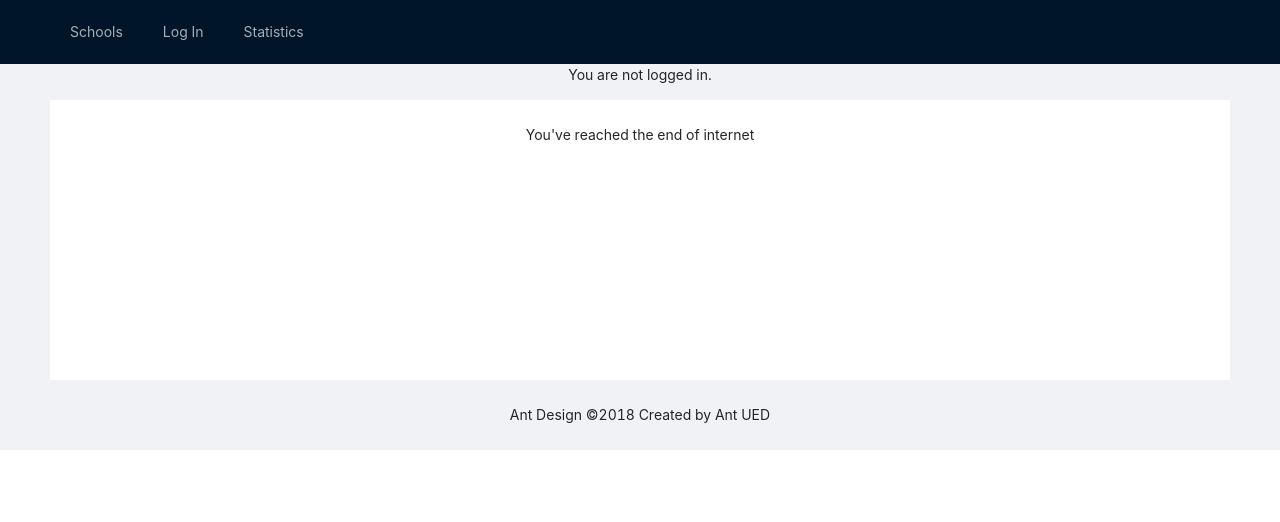
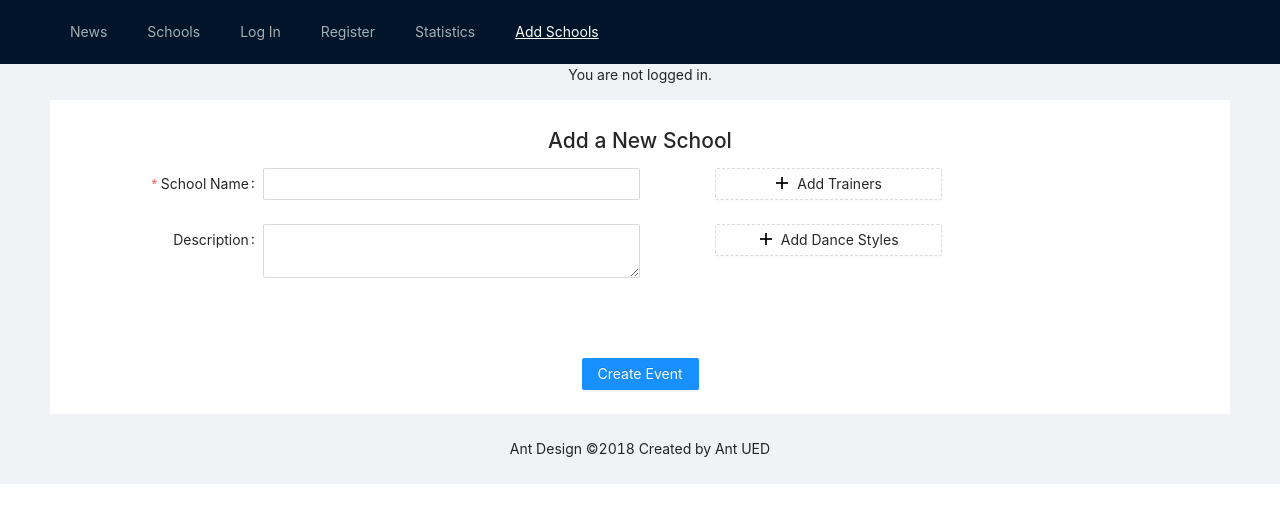
Before and after one commit to RasenganORG/RhythmApp, a React (Create React App) app: page /addSchools in a window 1280 px wide. Shown: the top 522 px of the page. Built offline with nearby package versions, Linux system fonts and the light colour scheme.

Commit message:
feat: add auth and routes

```diff
--- a/package.json
+++ b/package.json
@@ -3,14 +3,18 @@
   "version": "0.1.0",
   "private": true,
   "dependencies": {
+    "@reduxjs/toolkit": "^1.8.3",
     "@testing-library/jest-dom": "^5.16.4",
     "@testing-library/react": "^13.3.0",
     "@testing-library/user-event": "^13.5.0",
     "antd": "^4.21.7",
+    "axios": "^0.27.2",
     "react": "^18.2.0",
     "react-dom": "^18.2.0",
+    "react-redux": "^8.0.2",
     "react-router-dom": "^6.3.0",
     "react-scripts": "5.0.1",
+    "redux": "^4.2.0",
     "web-vitals": "^2.1.4"
   },
   "scripts": {
--- a/src/App.js
+++ b/src/App.js
@@ -1,4 +1,4 @@
-import { BrowserRouter, Routes, Route } from "react-router-dom";
+import { BrowserRouter, Routes, Route, Navigate } from "react-router-dom";
 import "./App.css";
 import News from "./components/news/News";
 import Schools from "./components/schools/Schools";
@@ -10,6 +10,7 @@ import LogIn from "./components/LogIn";
 import Statistics from "./components/statistics/Statistics";
 import { AuthProvider } from "./components/auth/AuthProvider";
 import { RequireAuth } from "./components/auth/RequiredAuth";
+import AddSchools from "./components/schools/addSchools";
 
 function App() {
   return (
@@ -18,12 +19,8 @@ function App() {
         <AuthProvider>
           <Routes>
             <Route path="/" element={<LayoutPage />}>
-              <Route
-                index
-                element={
-                  <News/>
-                }
-              />
+              <Route index element={<News />} />
+              <Route path="news" element={<News />} />
               <Route path="news/:newsId" element={<NewsItem />} />
               <Route path="schools" element={<Schools />} />
               <Route path="schools/:schoolsId" element={<SchoolsItem />} />
@@ -35,6 +32,7 @@ function App() {
                   </RequireAuth>
                 }
               />
+              <Route path="addSchools" element={<AddSchools />} />
               <Route path="*" element={<NotFound />} />
             </Route>
             <Route path="login" element={<LogIn />} />
--- a/src/components/layout/LayoutPage.js
+++ b/src/components/layout/LayoutPage.js
@@ -1,16 +1,27 @@
 import React from "react";
 import "./LayoutPage.css";
 import { Outlet, NavLink } from "react-router-dom";
-import { Breadcrumb, Layout, Menu } from "antd";
+import { Layout, Menu } from "antd";
 import { AuthStatus } from "../auth/AuthStatus";
-import News from "../news/News";
 const { Header, Content, Footer } = Layout;
 
 const LayoutPage = () => {
   let activeStyle = {
     textDecoration: "underline",
+    color: "#ffff",
   };
   const items = [
+    {
+      label: (
+        <NavLink
+          to="/news"
+          style={({ isActive }) => (isActive ? activeStyle : undefined)}
+        >
+          News
+        </NavLink>
+      ),
+      key: "item-1",
+    },
     {
       label: (
         <NavLink
@@ -31,7 +42,18 @@ const LayoutPage = () => {
           Log In
         </NavLink>
       ),
-      key: "item-5",
+      key: "item-3",
+    },
+    {
+      label: (
+        <NavLink
+          to="/register"
+          style={({ isActive }) => (isActive ? activeStyle : undefined)}
+        >
+          Register
+        </NavLink>
+      ),
+      key: "item-4",
     },
     {
       label: (
@@ -43,6 +65,17 @@ const LayoutPage = () => {
         </NavLink>
       ),
       key: "item-5",
+    },
+    {
+      label: (
+        <NavLink
+          to="/addSchools"
+          style={({ isActive }) => (isActive ? activeStyle : undefined)}
+        >
+          Add Schools
+        </NavLink>
+      ),
+      key: "item-6",
     },
   ];
 
--- a/src/components/news/News.js
+++ b/src/components/news/News.js
@@ -1,9 +1,17 @@
-import React from "react";
+import { Card } from 'antd';
+import React from 'react';
+const { Meta } = Card;
 
 export default function News() {
   return (
-    <div>
-      News
-    </div>
+    <Card
+    hoverable
+    style={{
+      width: 300,
+    }}
+    cover={<img alt="example" src="https://i.imgur.com/IXuC2az.jpg" />}
+  >
+    <Meta title="News Title" description="news-description" />
+  </Card>
   );
 }
--- a/src/components/schools/Schools.js
+++ b/src/components/schools/Schools.js
@@ -1,9 +1,6 @@
-import React from "react";
 
 export default function Schools() {
   return (
-    <div>
-      Schools
-    </div>
+   <h1>Schools</h1>
   );
 }
--- /dev/null
+++ b/src/components/schools/addSchools.js
@@ -0,0 +1,200 @@
+import { Col, Row, Button, Form, Input } from "antd";
+import { MinusCircleOutlined, PlusOutlined } from "@ant-design/icons";
+import FormItem from "antd/lib/form/FormItem";
+
+const formItemLayout = {
+  labelCol: {
+    xs: {
+      span: 24,
+    },
+    sm: {
+      span: 4,
+    },
+  },
+  wrapperCol: {
+    xs: {
+      span: 24,
+    },
+    sm: {
+      span: 20,
+    },
+  },
+};
+const formItemLayoutWithOutLabel = {
+  wrapperCol: {
+    xs: {
+      span: 24,
+      offset: 0,
+    },
+    sm: {
+      span: 20,
+      offset: 4,
+    },
+  },
+};
+
+const layout = {
+  labelCol: {
+    span: 8,
+  },
+  wrapperCol: {
+    span: 16,
+  },
+};
+
+const validateMessages = {
+  required: "${label} is required!",
+  types: {
+    email: "${label} is not a valid email!",
+    number: "${label} is not a valid number!",
+  },
+  number: {
+    range: "${label} must be between ${min} and ${max}",
+  },
+};
+
+export default function AddSchool() {
+  const onFinish = (values) => {
+    console.log(values);
+  };
+
+  return (
+    <div>
+      <h1 className="add-school-title">Add a New School</h1>
+      <Form
+        {...layout}
+        name="nest-messages"
+        onFinish={onFinish}
+        validateMessages={validateMessages}
+      >
+        <Row>
+          <Col span={12}>
+            <Form.Item
+              name={"schoolName"}
+              label="School Name"
+              rules={[
+                {
+                  required: true,
+                },
+              ]}
+            >
+              <Input />
+            </Form.Item>
+            <Form.Item name={"schoolDescription"} label="Description">
+              <Input.TextArea />
+            </Form.Item>
+            <FormItem name={"type"}></FormItem>
+          </Col>
+          <Col span={12}>
+            <Form.List name="trainers">
+              {(fields, { add, remove }, { errors }) => (
+                <>
+                  {fields.map((field, index) => (
+                    <Form.Item
+                      {...(index === 0
+                        ? formItemLayout
+                        : formItemLayoutWithOutLabel)}
+                      label={index === 0 ? "Trainers:" : ""}
+                      required={false}
+                      key={field.key}
+                    >
+                      <Form.Item
+                        {...field}
+                        validateTrigger={["onChange", "onBlur"]}
+                        noStyle
+                      >
+                        <Input
+                          placeholder="trainer name"
+                          style={{
+                            width: "60%",
+                          }}
+                        />
+                      </Form.Item>
+                      {fields.length >= 1 ? (
+                        <MinusCircleOutlined
+                          className="dynamic-delete-button"
+                          onClick={() => remove(field.name)}
+                        />
+                      ) : null}
+                    </Form.Item>
+                  ))}
+                  <div className="dashed-button">
+                    <Form.Item>
+                      <Button
+                        type="dashed"
+                        onClick={() => add()}
+                        style={{
+                          width: "60%",
+                        }}
+                        icon={<PlusOutlined />}
+                      >
+                        Add Trainers
+                      </Button>
+                      <Form.ErrorList errors={errors} />
+                    </Form.Item>
+                  </div>
+                </>
+              )}
+            </Form.List>
+
+            <Form.List name="dance-styles">
+              {(fields, { add, remove }, { errors }) => (
+                <>
+                  {fields.map((field, index) => (
+                    <Form.Item
+                      {...(index === 0
+                        ? formItemLayout
+                        : formItemLayoutWithOutLabel)}
+                      label={index === 0 ? "Dance Styles:" : ""}
+                      required={false}
+                      key={field.key}
+                    >
+                      <Form.Item
+                        {...field}
+                        validateTrigger={["onChange", "onBlur"]}
+                        noStyle
+                      >
+                        <Input
+                          placeholder="dance style"
+                          style={{
+                            width: "60%",
+                          }}
+                        />
+                      </Form.Item>
+                      {fields.length >= 1 ? (
+                        <MinusCircleOutlined
+                          className="dynamic-delete-button"
+                          onClick={() => remove(field.name)}
+                        />
+                      ) : null}
+                    </Form.Item>
+                  ))}
+                  <div className="dashed-button">
+                    <Form.Item>
+                      <Button
+                        type="dashed"
+                        onClick={() => add()}
+                        style={{
+                          width: "60%",
+                        }}
+                        icon={<PlusOutlined />}
+                      >
+                        Add Dance Styles
+                      </Button>
+                      <Form.ErrorList errors={errors} />
+                    </Form.Item>
+                  </div>
+                </>
+              )}
+            </Form.List>
+          </Col>
+        </Row>
+        <div className="submit-button">
+          <Button type="primary" htmlType="submit">
+            Create Event
+          </Button>
+        </div>
+      </Form>
+    </div>
+  );
+}
```
Also changed, not shown: src/index.js (+10 -8 lines), src/components/LogIn.js (line endings or trailing spaces), src/components/auth/AuthProvider.js (line endings or trailing spaces), src/components/auth/authAPI.js (indentation only), 1 other file (tests, documents, lock files or other folders).
